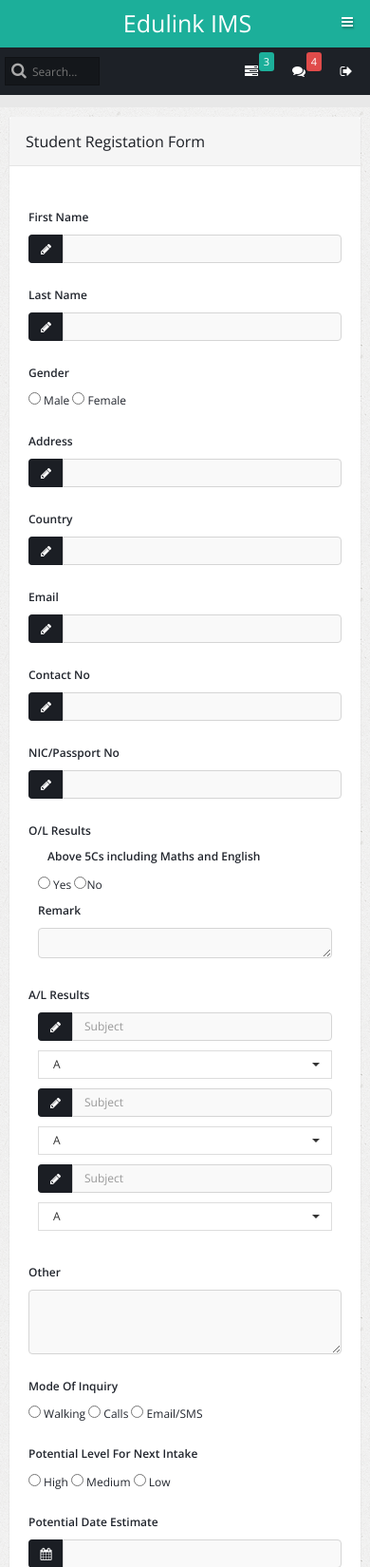
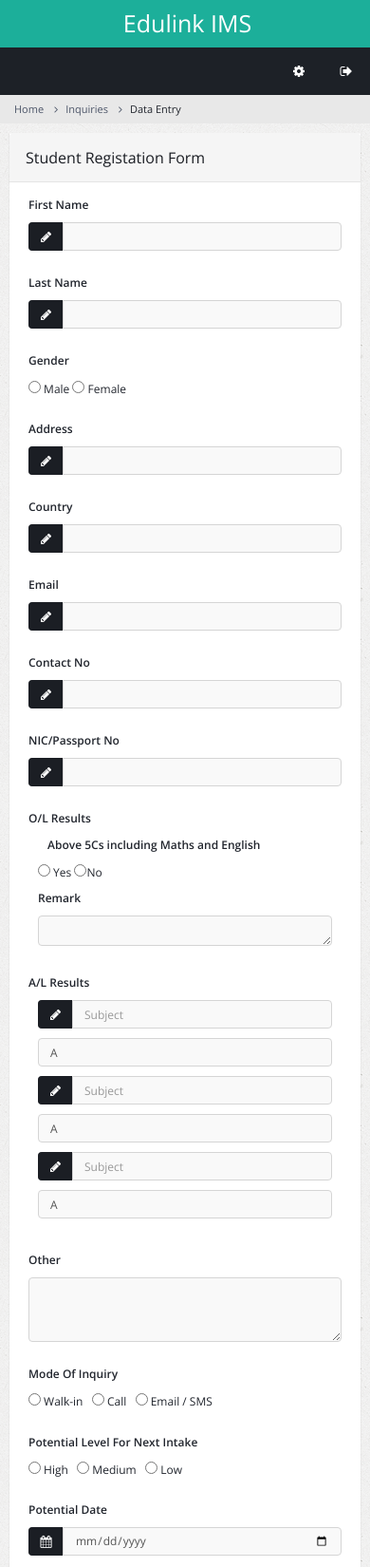
Before and after one commit to UthpalaPitawela/Inquiry-Management-System, a CodeIgniter app: page /edulink/index.php/user/index in a window 390 px wide. Shown: the top 1650 px of the page at 95% size. Run offline with CodeIgniter, Linux system fonts and the light colour scheme; grey boxes are pictures that could not be loaded.

Commit message:
edit construct - ridmi’s edit sidebar and code alignments in view_register

```diff
--- a/application/controllers/user.php
+++ b/application/controllers/user.php
@@ -2,7 +2,7 @@
  class user extends CI_Controller{
 
 
-     function user(){
+     function __construct(){
          parent::__construct();
          $this->view_data['base_url'] = base_url();
 
--- a/application/models/user_model.php
+++ b/application/models/user_model.php
@@ -1,7 +1,7 @@
 <?php
  class user_model extends CI_Model{
 
-     function user_model(){
+     function __construct(){
          parent::__construct();
      }
 
--- a/application/views/view_register.php
+++ b/application/views/view_register.php
@@ -7,13 +7,14 @@
     <meta http-equiv="X-UA-Compatible" content="IE=edge" />
     <meta name="viewport" content="width=device-width, initial-scale=1" />
 
-    <link rel="icon" href="favicon.ico" type="image/x-icon" />
+             <link rel="icon" href="<?php echo base_url('public/assets/EDULINK-Logo1.ico');?>" type="image/x-icon" />
         <!-- END META SECTION -->
 
         <!-- CSS INCLUDE -->
+        <link rel="stylesheet" type="text/css" id="theme" href="<?php echo base_url('public/css/theme-default.css'); ?>"/>
+        <!-- EOF CSS INCLUDE -->
+    </head>
 
-    <link rel="stylesheet" type="text/css" id="theme" href="<?php echo base_url('public/css/theme-default.css'); ?>"/>
-</head>
     <body>
         <!-- START PAGE CONTAINER -->
         <div class="page-container">
@@ -24,172 +25,108 @@
                 <ul class="x-navigation">
                     <li class="xn-logo">
                         <a href="index.html">Edulink IMS</a>
-            <a href="#" class="x-navigation-control"></a>
+
                     </li>
                     <li class="xn-profile">
-            <a href="#" class="profile-mini">
-                <img src="assets/images/users/avatar.jpg" alt="John Doe"/>
-            </a>
                         <div class="profile">
                             <div class="profile-image">
-                    <img src="assets/images/users/defaultuser.jpg" alt="John Doe"/>
+                                <img src="<?php echo base_url('public/assets/images/users/user2.jpg');?>" alt="Viduni"/>
                             </div>
                             <div class="profile-data">
                                 <div class="profile-data-name">Name</div>
                                 <div class="profile-data-title">Designation</div>
                             </div>
                             <div class="profile-controls">
-                    <a href="pages-profile.html" class="profile-control-left"><span class="fa fa-info"></span></a>
-                    <a href="pages-messages.html" class="profile-control-right"><span class="fa fa-envelope"></span></a>
+                                <a href="#" class="profile-control-left"><span class="fa fa-info"></span></a>
+                                <a href="#" class="profile-control-right"><span class="fa fa-cog"></span></a>
                             </div>
                         </div>
                     </li>
-        <li class="xn-title">Menu</li>
-        <li >
-            <a href="index.html"><span class="fa fa-desktop"></span> <span class="xn-text">Home</span></a>
+
+                    <li>
+                        <a href="#"><span class="fa fa-home"></span> <span class="xn-text">Home</span></a>
                     </li>
-        <li class="active">
-            <a href=""><span class="fa fa-files-o"></span> <span class="xn-text">Inquiries</span></a>
+
+                    <li class="xn-openable">
+
+                        <a href="#"><span class="fa fa-question"></span> <span class="xn-text">Inquiries</span></a>
+                        <ul>
+                            <li class="active"><a href="<?php echo base_url();?>index.php/user"><span class="fa fa-pencil"></span> Data Entry</a></li>
+                            <li><a href="#"><span class="fa fa-phone"></span> Manage Inquiries</a></li>
+
+                        </ul>
 
                     </li>
 
+                    <li>
+                        <a href="<?php echo base_url();?>index.php/Database"><span class="fa fa-database"></span> <span class="xn-text">Databases</span></a>
+                    </li>
 
-        <li class="xn-openable">
-            <a href="tables.html"><span class="fa fa-table"></span> <span class="xn-text">Admissions</span></a>
+                    <li>
+                        <a href="<?php echo base_url();?>index.php/shoutout/index"><span class="fa fa-envelope"></span> <span class="xn-text">Email/SMS</span></a>
+                    </li>
 
+                    <li>
+                        <a href="#"><span class="fa fa-graduation-cap"></span> <span class="xn-text">Admissions</span></a>
+                    </li>
+
+                    <li>
+                        <a href="#"><span class="fa fa-user"></span> <span class="xn-text">Student Profiles</span></a>
                     </li>
 
 
 
+                    <li class="xn-title">Administration</li>
+                    <li class>
+                        <a href="<?php echo base_url();?>index.php/TargetsController"><span class="fa fa-bullseye"></span> <span class="xn-text">Targets</span></a>
+                    </li>
 
+                    <li>
+                        <a href="#"><span class="fa fa-bar-chart-o"></span> <span class="xn-text">Reports</span></a>
+                    </li>
 
-
+                    <li>
+                        <a href="<?php echo base_url();?>index.php/Manager_Settings_Controller"><span class="fa fa-cogs"></span> <span class="xn-text">Settings</span></a>
+                    </li>
 
 
                 </ul>
+                <!-- END X-NAVIGATION -->
             </div>
-<!-- END PAGE SIDEBAR -->
+
+
+<!-- ++++++++++++++++++++++++++++++++++++++   END OF SIDEBAR   +++++++++++++++++++++++++++++++++++++++++++++++++++++ -->
 
 <!-- PAGE CONTENT -->
             <div class="page-content">
 
                 <!-- START X-NAVIGATION VERTICAL -->
                 <ul class="x-navigation x-navigation-horizontal x-navigation-panel">
-    <!-- TOGGLE NAVIGATION -->
-    <li class="xn-icon-button">
-        <a href="#" class="x-navigation-minimize"><span class="fa fa-dedent"></span></a>
-    </li>
-    <!-- END TOGGLE NAVIGATION -->
-    <!-- SEARCH -->
-    <li class="xn-search">
-        <form role="form">
-            <input type="text" name="search" placeholder="Search..."/>
-        </form>
-    </li>
-    <!-- END SEARCH -->
+
+
                     <!-- SIGN OUT -->
                     <li class="xn-icon-button pull-right">
                         <a href="#" class="mb-control" data-box="#mb-signout"><span class="fa fa-sign-out"></span></a>
                     </li>
                     <!-- END SIGN OUT -->
-    <!-- MESSAGES -->
+
+                    <!-- SETTINGS -->
                     <li class="xn-icon-button pull-right">
-        <a href="#"><span class="fa fa-comments"></span></a>
-        <div class="informer informer-danger">4</div>
-        <div class="panel panel-primary animated zoomIn xn-drop-left xn-panel-dragging">
-            <div class="panel-heading">
-                <h3 class="panel-title"><span class="fa fa-comments"></span> Messages</h3>
-                <div class="pull-right">
-                    <span class="label label-danger">4 new</span>
-                </div>
-            </div>
-            <div class="panel-body list-group list-group-contacts scroll" style="height: 200px;">
-                <a href="#" class="list-group-item">
-                    <div class="list-group-status status-online"></div>
-                    <img src="assets/images/users/user2.jpg" class="pull-left" alt="John Doe"/>
-                    <span class="contacts-title">John Doe</span>
-                    <p>Praesent placerat tellus id augue condimentum</p>
-                </a>
-                <a href="#" class="list-group-item">
-                    <div class="list-group-status status-away"></div>
-                    <img src="assets/images/users/user.jpg" class="pull-left" alt="Dmitry Ivaniuk"/>
-                    <span class="contacts-title">Dmitry Ivaniuk</span>
-                    <p>Donec risus sapien, sagittis et magna quis</p>
-                </a>
-                <a href="#" class="list-group-item">
-                    <div class="list-group-status status-away"></div>
-                    <img src="assets/images/users/user3.jpg" class="pull-left" alt="Nadia Ali"/>
-                    <span class="contacts-title">Nadia Ali</span>
-                    <p>Mauris vel eros ut nunc rhoncus cursus sed</p>
-                </a>
-                <a href="#" class="list-group-item">
-                    <div class="list-group-status status-offline"></div>
-                    <img src="assets/images/users/user6.jpg" class="pull-left" alt="Darth Vader"/>
-                    <span class="contacts-title">Darth Vader</span>
-                    <p>I want my money back!</p>
-                </a>
-            </div>
-            <div class="panel-footer text-center">
-                <a href="pages-messages.html">Show all messages</a>
-            </div>
-        </div>
+                        <a href="#"><span class="fa fa-cog"></span></a>
                     </li>
-    <!-- END MESSAGES -->
-    <!-- TASKS -->
-    <li class="xn-icon-button pull-right">
-        <a href="#"><span class="fa fa-tasks"></span></a>
-        <div class="informer informer-warning">3</div>
-        <div class="panel panel-primary animated zoomIn xn-drop-left xn-panel-dragging">
-            <div class="panel-heading">
-                <h3 class="panel-title"><span class="fa fa-tasks"></span> Tasks</h3>
-                <div class="pull-right">
-                    <span class="label label-warning">3 active</span>
-                </div>
-            </div>
-            <div class="panel-body list-group scroll" style="height: 200px;">
-                <a class="list-group-item" href="#">
-                    <strong>Phasellus augue arcu, elementum</strong>
-                    <div class="progress progress-small progress-striped active">
-                        <div class="progress-bar progress-bar-danger" role="progressbar" aria-valuenow="50" aria-valuemin="0" aria-valuemax="100" style="width: 50%;">50%</div>
-                    </div>
-                    <small class="text-muted">John Doe, 25 Sep 2014 / 50%</small>
-                </a>
-                <a class="list-group-item" href="#">
-                    <strong>Aenean ac cursus</strong>
-                    <div class="progress progress-small progress-striped active">
-                        <div class="progress-bar progress-bar-warning" role="progressbar" aria-valuenow="80" aria-valuemin="0" aria-valuemax="100" style="width: 80%;">80%</div>
-                    </div>
-                    <small class="text-muted">Dmitry Ivaniuk, 24 Sep 2014 / 80%</small>
-                </a>
-                <a class="list-group-item" href="#">
-                    <strong>Lorem ipsum dolor</strong>
-                    <div class="progress progress-small progress-striped active">
-                        <div class="progress-bar progress-bar-success" role="progressbar" aria-valuenow="95" aria-valuemin="0" aria-valuemax="100" style="width: 95%;">95%</div>
-                    </div>
-                    <small class="text-muted">John Doe, 23 Sep 2014 / 95%</small>
-                </a>
-                <a class="list-group-item" href="#">
-                    <strong>Cras suscipit ac quam at tincidunt.</strong>
-                    <div class="progress progress-small">
-                        <div class="progress-bar" role="progressbar" aria-valuenow="100" aria-valuemin="0" aria-valuemax="100" style="width: 100%;">100%</div>
-                    </div>
-                    <small class="text-muted">John Doe, 21 Sep 2014 /</small><small class="text-success"> Done</small>
-                </a>
-            </div>
-            <div class="panel-footer text-center">
-                <a href="pages-tasks.html">Show all tasks</a>
-            </div>
-        </div>
-    </li>
-    <!-- END TASKS -->
+                    <!-- END SETTINGS -->
+
+
                 </ul>
                 <!-- END X-NAVIGATION VERTICAL -->
 
+
                 <!-- START BREADCRUMB -->
                 <ul class="breadcrumb">
-
+                    <li><a href="#">Home</a></li>
+                    <li>Inquiries</a></li>
+                    <li class="active">Data Entry</li>
                 </ul>
-<!-- END BREADCRUMB -->
 
 <!-- PAGE CONTENT WRAPPER -->
 <div class="page-content-wrap">
@@ -203,9 +140,7 @@
                 <h3 class="panel-title">Student Registation Form</h3>
 
             </div>
-<div class="panel-body">
 
-</div>
         <div class="panel-body">
 
             <div class="row">
@@ -214,6 +149,7 @@
 
                     <div class="form-group">
                         <label class="col-md-3 col-xs-12 control-label">First Name</label>
+
                         <div class="col-md-6 col-xs-12">
                             <div class="input-group">
                                 <span class="input-group-addon"><span class="fa fa-pencil"></span></span>
@@ -295,6 +231,7 @@
 
                         </div>
                     </div>
+
                     <div class="form-group">
                         <label class="col-md-3 control-label">O/L Results</label>
                         <div class="col-md-9 col-xs-12">
@@ -307,13 +244,9 @@
 
                             </div>
                             <div class="row">
-
-
                                 <div class="col-md-3">
                                     <input type="radio" name="ol" value="Yes"> Yes
                                     <input type="radio" name="ol" value="No">No
-
-
                                 </div>
                             </div>
                             <div class="row">
@@ -331,12 +264,8 @@
 
 
                 </div>
+
             <div class="col-md-6">
-
-
-
-
-
 
                 <div class="form-group">
                     <label class="col-md-3 control-label">A/L Results</label>
@@ -349,8 +278,9 @@
                                     <input type="text" name="subject1" class="form-control" placeholder="Subject" >
                                 </div>
                             </div>
+
                             <div class="col-md-3">
-                    <select class="form-control select" name="grade1" id="res1" />
+                                <select class="form-control select" name="grade1" id="res1">
 
                                 <option value="120">A</option>
                                 <option value="100">B</option>
@@ -361,6 +291,7 @@
 
                             </div>
                         </div>
+
                         <div class="row">
 
                             <div class="col-md-5">
@@ -369,8 +300,9 @@
                                     <input type="text" name="subject2" class="form-control" placeholder="Subject" >
                                 </div>
                             </div>
+
                             <div class="col-md-3">
-                    <select class="form-control select" name="grade2" id="res2" />
+                                <select class="form-control select" name="grade2" id="res2">
 
                                 <option value="120">A</option>
                                 <option value="100">B</option>
@@ -382,8 +314,8 @@
 
                             </div>
                         </div>
+
                         <div class="row">
-
                             <div class="col-md-5">
                                 <div class="input-group">
                                     <span class="input-group-addon"><span class="fa fa-pencil"></span></span>
@@ -392,77 +324,71 @@
                             </div>
 
                             <div class="col-md-3">
-                    <select class="form-control select" name="grade3" id="res3" />
+                                <select class="form-control select" name="grade3" id="res3">
 
                                 <option value="120">A</option>
                                 <option value="100">B</option>
                                 <option value="80">C</option>
                                 <option value="60">S</option>
                                 <option value="40">F</option>
-
                                 </select>
-
+                            </div>
                         </div>
                     </div>
                 </div>
 
-    </div>
                 <div class="form-group">
                     <label class="col-md-3 col-xs-12 control-label">Other</label>
                     <div class="col-md-6 col-xs-12">
                         <textarea class="form-control" rows="3" name="other"></textarea>
-
                     </div>
                 </div>
 
                 <div class="form-group">
                     <label class="col-md-3 col-xs-12 control-label">Mode Of Inquiry</label>
                     <div class="col-md-6 col-xs-12" name="mode">
-            <input type="radio" name="mode" value="Walking"> Walking
-            <input type="radio" name="mode" value="Calls"> Calls
-            <input type="radio" name="mode" value="Email"> Email/SMS
-
+                        <input type="radio" name="mode" value="Walking"> Walk-in
+                        &nbsp;
+                        <input type="radio" name="mode" value="Calls"> Call
+                        &nbsp;
+                        <input type="radio" name="mode" value="Email"> Email / SMS
                     </div>
                 </div>
+
                 <div class="form-group">
                     <label class="col-md-3 col-xs-12 control-label">Potential Level For Next Intake </label>
                     <div class="col-md-6 col-xs-12" name="mode">
                         <input type="radio" name="intake" value="High"> High
+                        &nbsp;
                         <input type="radio" name="intake" value="Medium"> Medium
+                        &nbsp;
                         <input type="radio" name="intake" value="Low"> Low
-
                     </div>
                 </div>
 
                 <div class="form-group">
-        <label class="col-md-3 col-xs-12 control-label">Potential Date Estimate</label>
+                    <label class="col-md-3 col-xs-12 control-label">Potential Date</label>
                     <div class="col-md-6 col-xs-12">
                         <div class="input-group">
                             <span class="input-group-addon"><span class="fa fa-calendar"></span></span>
-                <input type="text" name="pdate" class="form-control datepicker"  >
-
+                            <input type="date" name="pdate" class="form-control datepicker">
                         </div>
-
                     </div>
                 </div>
 
                 <div class="row">
                     <label class="col-md-2 col-xs-12 control-label"></label>
                     <div class="col-md-6 col-xs-12" id="ss">
-            <button class="btn btn-primary pull-right" id="eligle">See Eligible Degrees</button>
-
+                        <button class="btn btn-primary pull-right" id="eligle">View Eligible Programmes</button>
                     </div>
                 </div>
+                &nbsp;
+
                 <div class="form-group">
-
-        <div class="col-md-9 col-xs-12"><b>
-
+                <label class="col-md-3 col-xs-12 control-label"></label>
+                    <div class="col-md-6 col-xs-9"><b>
                         <textarea class="form-control" rows="3" name="ed" id="tt">
-
                         </textarea></b>
-
-
-
                     </div>
                 </div>
 
@@ -472,8 +398,10 @@
         </div>
 
     </div>
+
+
     <div class="panel-footer">
-    <button class="btn btn-default">Clear Form</button>
+        <button type="reset" class="btn btn-default">Clear Form</button>
         <button class="btn btn-primary pull-right">Submit</button>
     </div>
 
@@ -511,35 +439,67 @@
 </div>
 <!-- END MESSAGE BOX-->
 
+
 <!-- START PRELOADS -->
         <audio id="audio-alert" src="audio/alert.mp3" preload="auto"></audio>
         <audio id="audio-fail" src="audio/fail.mp3" preload="auto"></audio>
         <!-- END PRELOADS -->
 
-<!-- START SCRIPTS -->
+        <script type="text/javascript" src="<?php echo base_url();?>public/js/plugins/jquery/jquery.min.js"></script>
+        <script type="text/javascript" src="<?php echo base_url();?>public/js/plugins/jquery/jquery-ui.min.js"></script>
          <!-- START PLUGINS -->
-<script type="text/javascript" src="<?php echo base_url('assets/js/plugins/jquery/jquery.min.js'); ?>"></script>
-<script type="text/javascript" src="<?php echo base_url('assets/js/plugins/jquery/jquery-ui.min.js'); ?>"></script>
-<script type="text/javascript" src="<?php echo base_url('assets/js/plugins/bootstrap/bootstrap.min.js'); ?>"></script>
+
+
+        <script type="text/javascript" src="<?php echo base_url();?>public/js/plugins/bootstrap/bootstrap.min.js"></script>
+        <!-- END PLUGINS -->
+          <!-- START THIS PAGE PLUGINS calendar-->
+        <script type='text/javascript' src='<?php echo base_url();?>public/js/plugins/icheck/icheck.min.js'></script>
+        <script type="text/javascript" src="<?php echo base_url();?>public/js/plugins/mcustomscrollbar/jquery.mCustomScrollbar.min.js"></script>
+
+        <script type="text/javascript" src="<?php echo base_url();?>public/js/plugins/moment.min.js"></script>
+        <script type="text/javascript" src="<?php echo base_url();?>public/js/plugins/fullcalendar/fullcalendar.min.js"></script>
+        <!-- END THIS PAGE PLUGINS-->
+
+        <!-- START PLUGINS progress bars -->
+
+
+        <script type="text/javascript" src="<?php echo base_url();?>public/js/plugins/bootstrap/bootstrap.min.js"></script>
         <!-- END PLUGINS -->
 
-<!-- THIS PAGE PLUGINS -->
-<script type='text/javascript' src='<?php echo base_url('assets/js/plugins/icheck/icheck.min.js'); ?>'></script>
-<script type="text/javascript" src="<?php echo base_url('assets/js/plugins/mcustomscrollbar/jquery.mCustomScrollbar.min.js'); ?>"></script>
+        <!-- START THIS PAGE PLUGINS-->
+        <script type='text/javascript' src='<?php echo base_url();?>public/js/plugins/icheck/icheck.min.js'></script>
+        <script type="text/javascript" src="<?php echo base_url();?>public/js/plugins/mcustomscrollbar/jquery.mCustomScrollbar.min.js"></script>
+        <script type="text/javascript" src="<?php echo base_url();?>public/js/plugins/scrolltotop/scrolltopcontrol.js"></script>
 
-<script type="text/javascript" src="<?php echo base_url('assets/js/plugins/bootstrap/bootstrap-datepicker.js'); ?>"></script>
-<script type="text/javascript" src="<?php echo base_url('assets/js/plugins/bootstrap/bootstrap-file-input.js'); ?>"></script>
-<script type="text/javascript" src="<?php echo base_url('assets/js/plugins/bootstrap/bootstrap-select.js'); ?>"></script>
-<script type="text/javascript" src="<?php echo base_url('assets/js/plugins/tagsinput/jquery.tagsinput.min.js'); ?>"></script>
-<!-- END THIS PAGE PLUGINS -->
+        <script type="text/javascript" src="<?php echo base_url();?>public/js/plugins/morris/raphael-min.js"></script>
+        <script type="text/javascript" src="<?php echo base_url();?>public/js/plugins/morris/morris.min.js"></script>
+        <script type="text/javascript" src="<?php echo base_url();?>public/js/plugins/rickshaw/d3.v3.js"></script>
+        <script type="text/javascript" src="<?php echo base_url();?>public/js/plugins/rickshaw/rickshaw.min.js"></script>
+        <script type='text/javascript' src='<?php echo base_url();?>public/js/plugins/jvectormap/jquery-jvectormap-1.2.2.min.js'></script>
+        <script type='text/javascript' src='<?php echo base_url();?>public/js/plugins/jvectormap/jquery-jvectormap-world-mill-en.js'></script>
+        <script type='text/javascript' src='<?php echo base_url();?>public/js/plugins/bootstrap/bootstrap-datepicker.js'></script>
+        <script type="text/javascript" src="<?php echo base_url();?>public/js/plugins/owl/owl.carousel.min.js"></script>
+
+        <script type="text/javascript" src="<?php echo base_url();?>public/js/plugins/moment.min.js"></script>
+        <script type="text/javascript" src="<?php echo base_url();?>public/js/plugins/daterangepicker/daterangepicker.js"></script>
+        <!-- END THIS PAGE PLUGINS-->
+
+        <!-- START THIS PAGE PLUGINS  targets-->
+        <script type='text/javascript' src='<?php echo base_url();?>public/js/plugins/icheck/icheck.min.js'></script>
+        <script type="text/javascript" src="<?php echo base_url();?>public/js/plugins/mcustomscrollbar/jquery.mCustomScrollbar.min.js"></script>
+
+        <script type="text/javascript" src="<?php echo base_url();?>public/js/plugins/blueimp/jquery.blueimp-gallery.min.js"></script>
+        <script type="text/javascript" src="<?php echo base_url();?>public/js/plugins/dropzone/dropzone.min.js"></script>
+        <script type="text/javascript" src="<?php echo base_url();?>public/js/plugins/icheck/icheck.min.js"></script>
+        <!-- END THIS PAGE PLUGINS-->
 
         <!-- START TEMPLATE -->
-<script type="text/javascript" src="<?php echo base_url('assets/js/settings.js'); ?>"></script>
+        <script type="text/javascript" src="<?php echo base_url();?>public/js/settings.js"></script>
 
-<script type="text/javascript" src="<?php echo base_url('assets/js/plugins.js'); ?>"></script>
-<script type="text/javascript" src="<?php echo base_url('assets/js/actions.js'); ?>"></script>
+        <script type="text/javascript" src="<?php echo base_url();?>public/js/plugins.js"></script>
+        <script type="text/javascript" src="<?php echo base_url();?>public/js/actions.js"></script>
 
-
+        <script type="text/javascript" src="<?php echo base_url();?>public/js/demo_dashboard.js"></script>
         <!-- END TEMPLATE -->
     <!-- END SCRIPTS -->
 </body>
```
Lines whose indentation alone changed are shown as unchanged.
